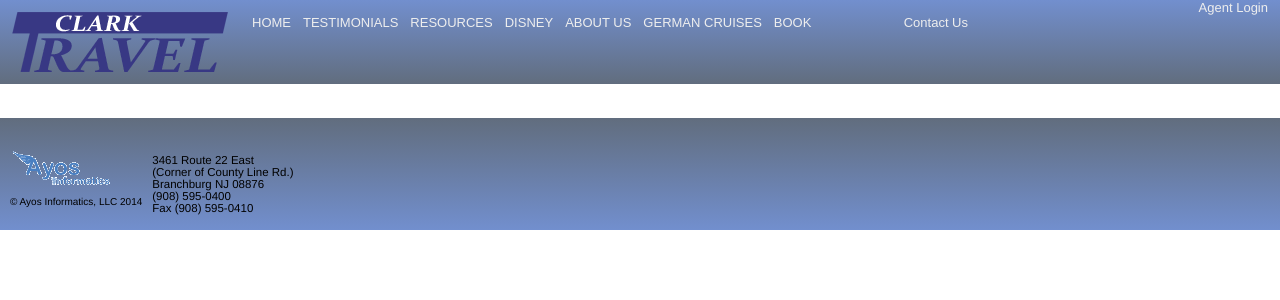
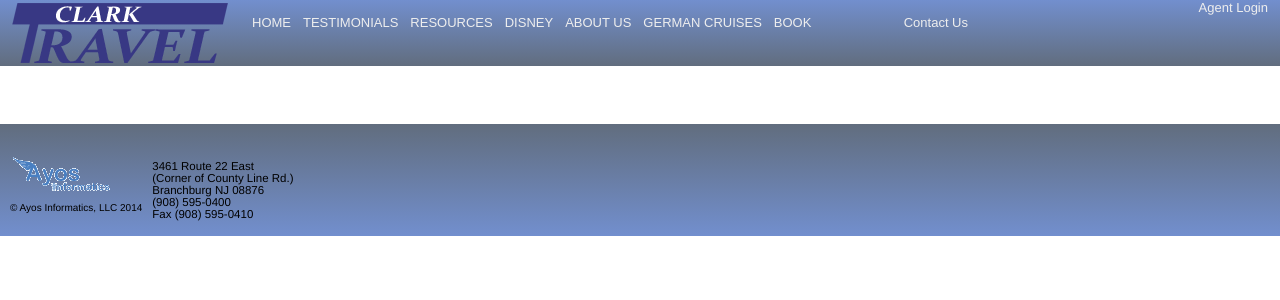
Before and after one commit to teixeir3/Clark-Travel, a Rails app: page /users in a window 1280 px wide. Shown: the top 300 px of the page. Run offline with Rails 7, Linux system fonts and the light colour scheme; data that the repository does not hold is empty; style sheets or scripts are compiled from the project's sources; parts of the project's set-up code (start-up, migrations or seed data) failed here and were passed over; some libraries are stand-ins or nearby versions.

Commit message:
CSS / Styling: Changes error on disney static page. Changes header margins.

```diff
--- a/app/assets/stylesheets/application.css
+++ b/app/assets/stylesheets/application.css
@@ -407,7 +407,7 @@ h2.signature {
   background: url("clark_travel_logo.png") no-repeat 0 0;
 /*  overflow: hidden;*/
   float: left;
-  margin: 12px;
+  margin: 3px 12px;
 }
 
 .hide-text {
@@ -488,7 +488,7 @@ div.promotion img.promotion, div.promotion img.previous, div.promotion img.next
 	***************************************************************************/
  .content {
     width: 805px;
-    padding: 118px 0 0 2px;
+    padding: 118px 0 6px 2px;
     margin: auto;
     overflow: auto;
 }
--- a/app/views/pages/disney.html.erb
+++ b/app/views/pages/disney.html.erb
@@ -1,4 +1,4 @@
-<div class="no-image">
+<div class="no-imageFull">
   <a class="left" href="http://www.disneywebcontent.com/dcc/10738/c47a036653697210VgnVCM100000d864a8c0RCRD">
     <%= image_tag("abd.png") %>
   </a>
```
